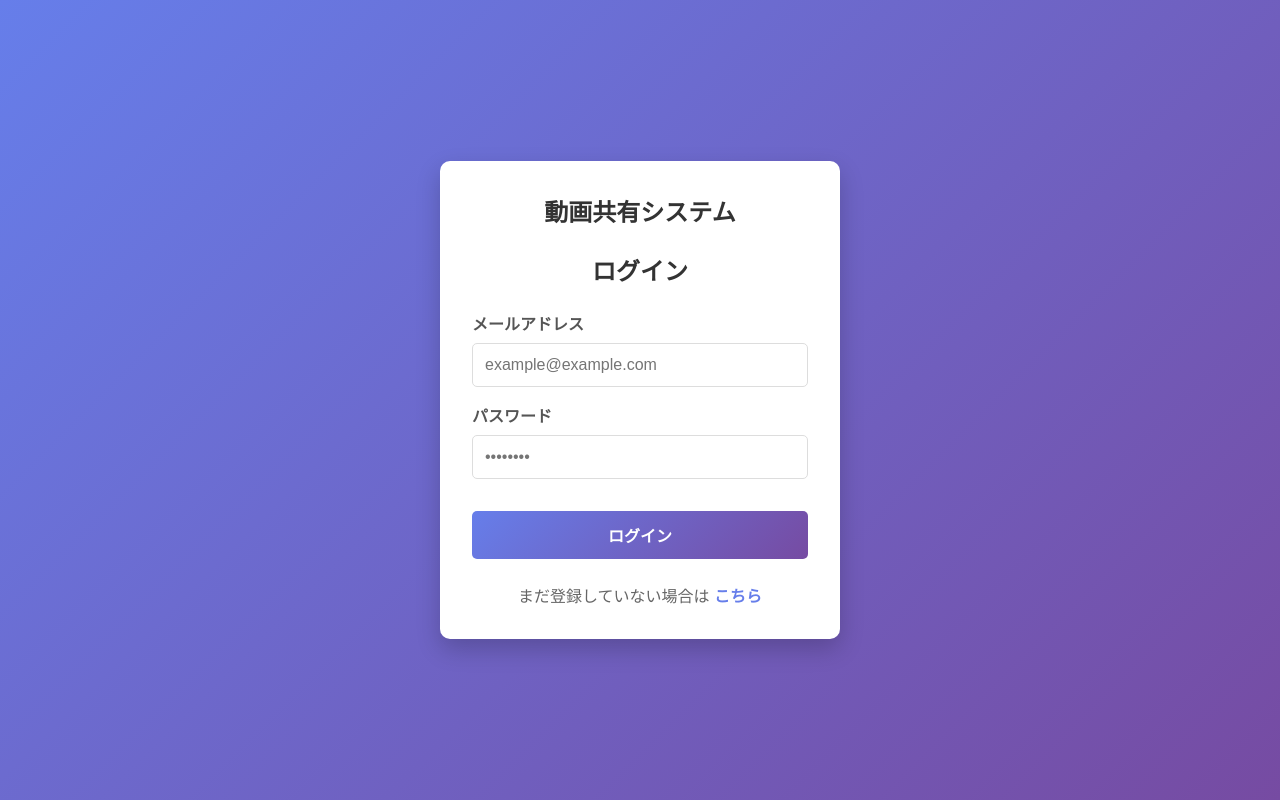
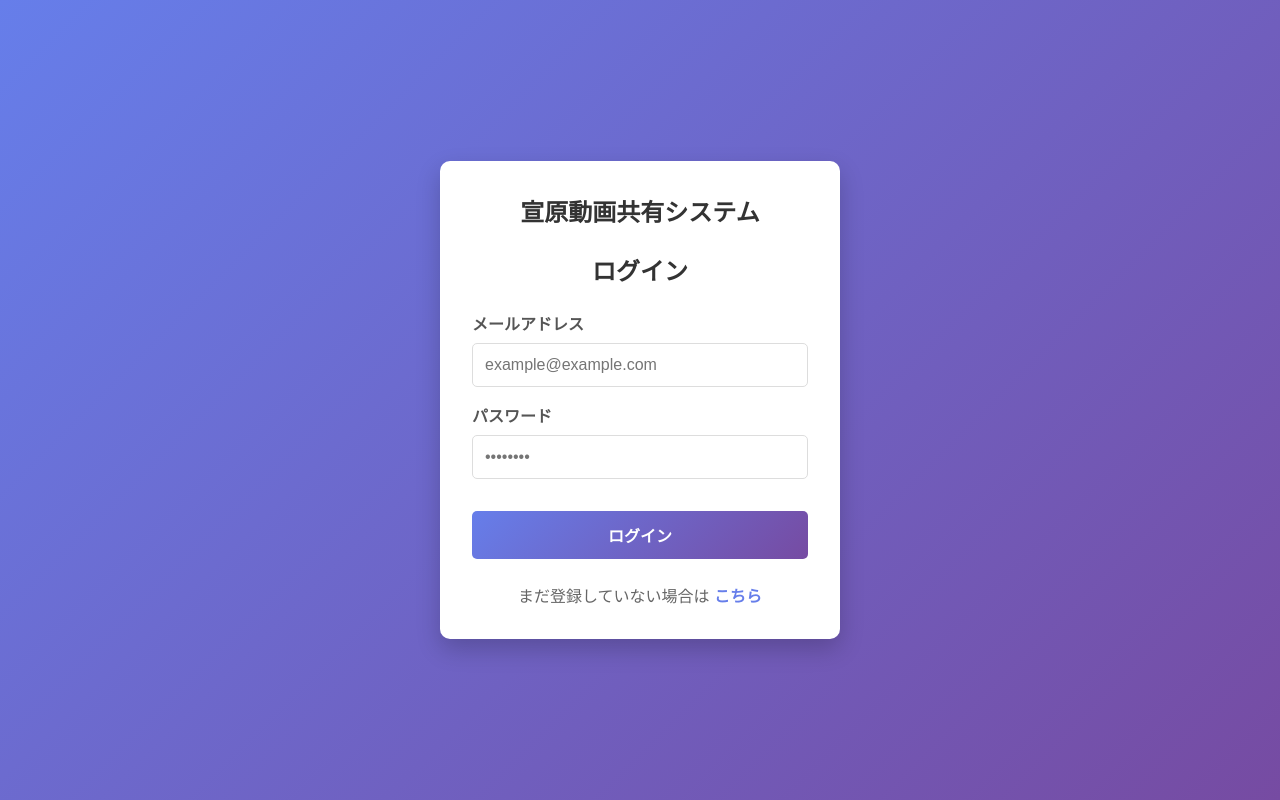
Before and after one commit to knobuhara/fml-share, a Vue app: page /login in a window 1280 px wide. Built offline with nearby package versions, Linux system fonts and the light colour scheme; no server answers.

Commit message:
見出し修正

```diff
--- a/src/views/ContentsView.vue
+++ b/src/views/ContentsView.vue
@@ -1,7 +1,7 @@
 <template>
   <div class="contents-container">
     <header class="header">
-      <h1>動画一覧</h1>
+      <h1>宣原動画一覧</h1>
       <div class="header-actions">
         <span class="user-info">{{ userName }}</span>
         <button class="btn-logout" @click="handleLogout">ログアウト</button>
--- a/src/views/LoginView.vue
+++ b/src/views/LoginView.vue
@@ -1,7 +1,7 @@
 <template>
   <div class="login-container">
     <div class="login-card">
-      <h2>動画共有システム</h2>
+      <h2>宣原動画共有システム</h2>
       <h2>ログイン</h2>
 
       <form @submit.prevent="handleLogin">
--- a/src/views/RegisterView.vue
+++ b/src/views/RegisterView.vue
@@ -1,7 +1,7 @@
 <template>
   <div class="register-container">
     <div class="register-card">
-      <h2>動画共有システム</h2>
+      <h2>宣原動画共有システム</h2>
       <h2>新規登録</h2>
 
       <form @submit.prevent="handleRegister">
```
